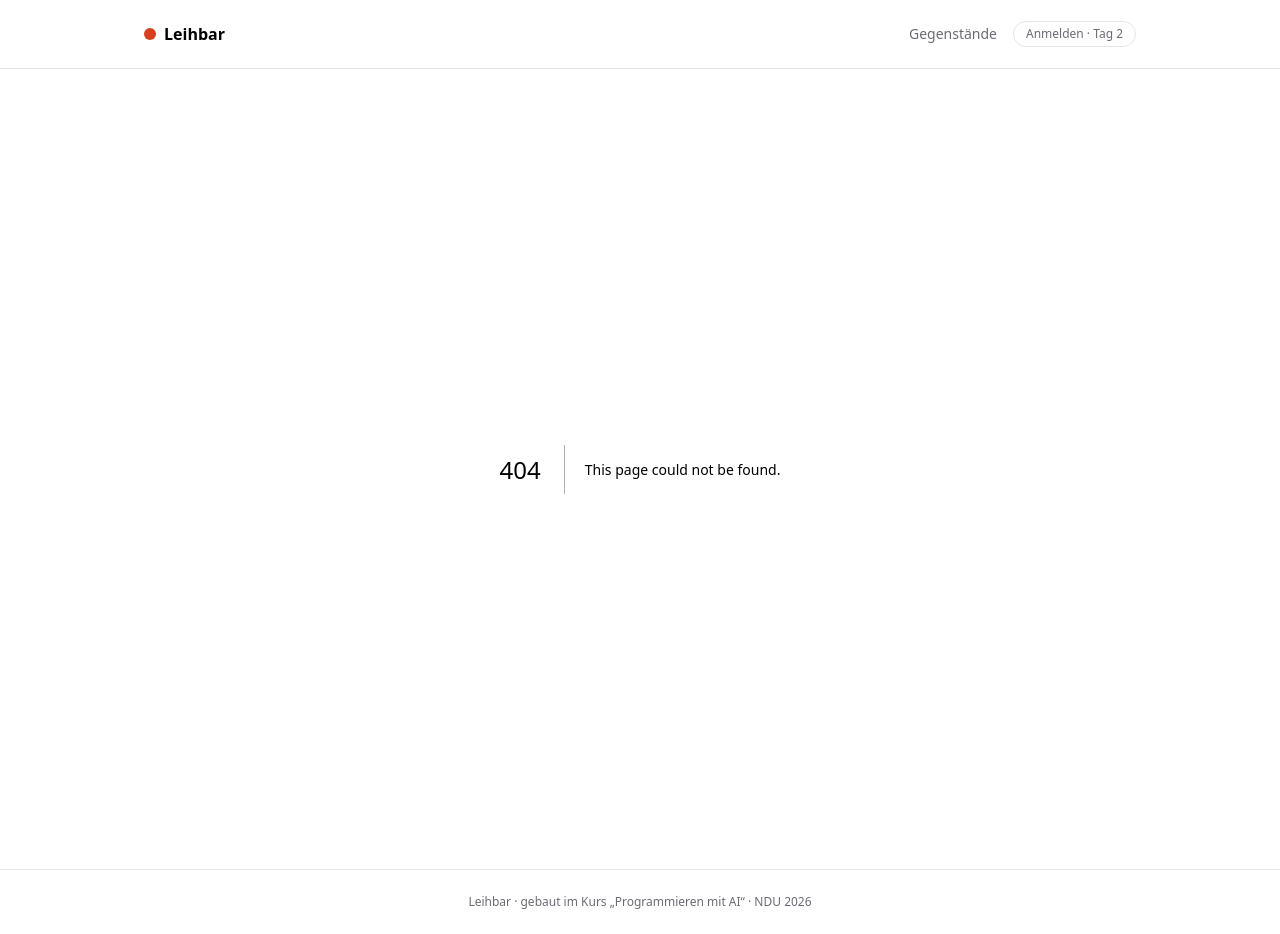
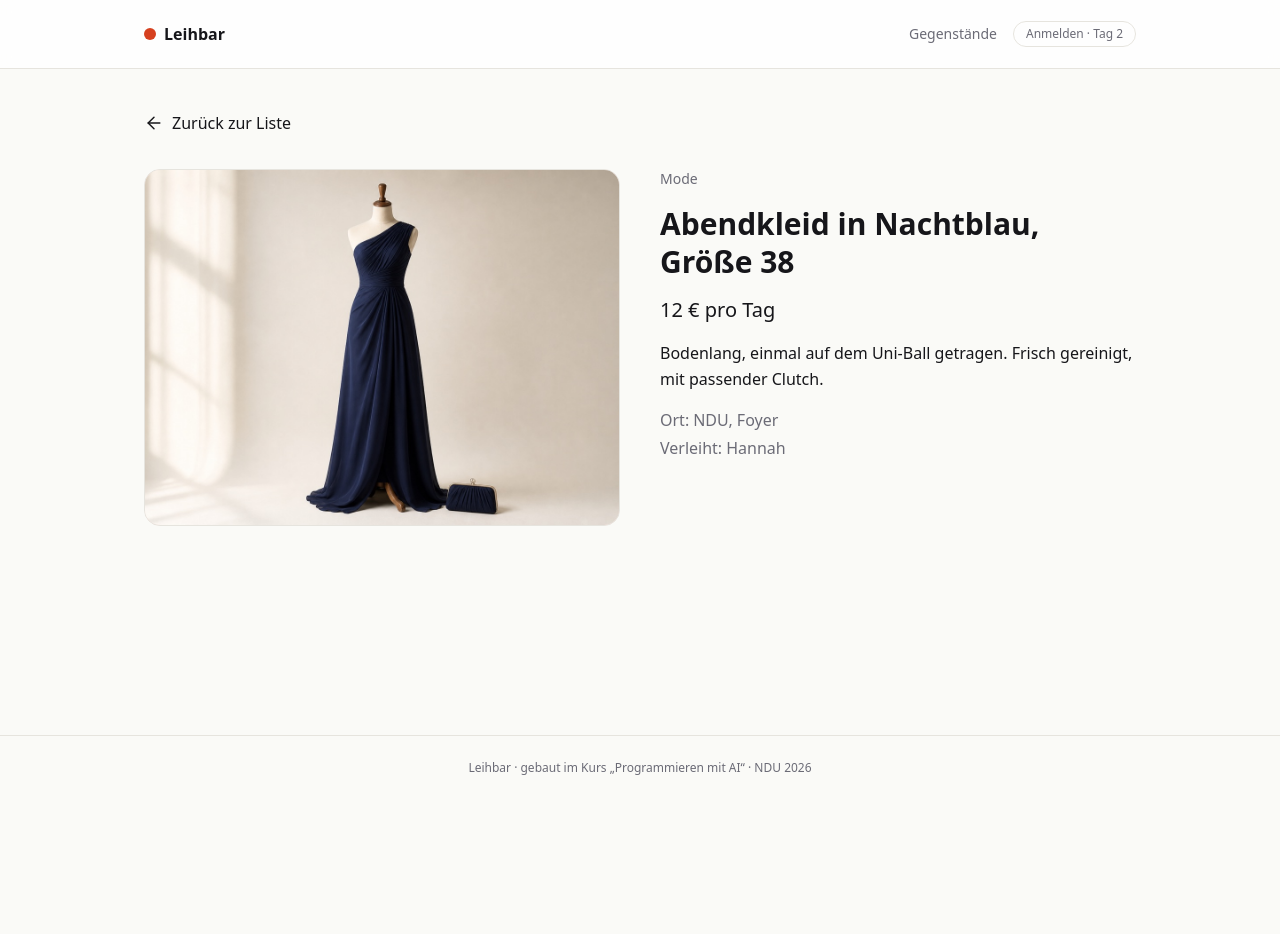
Before and after one commit to Joachim002/leihbar, a Next.js app: page /gegenstaende/abendkleid in a window 1280 px wide. Before the commit this address had no page. After the commit the page ends 800 px from the top, so only its background shows below. Built offline with nearby package versions, Linux system fonts and the light colour scheme.

Commit message:
Klick auf einen Gegenstand öffnet seine Detailseite
Eigene Seite pro Gegenstand mit Zurück-Link und Meldung für unbekannte Adressen. Issue 1 und 2 im Backlog abgehakt.

Co-Authored-By: Claude Sonnet 5.5 <noreply@anthropic.com>

```diff
--- /dev/null
+++ b/src/app/gegenstaende/[id]/not-found.tsx
@@ -0,0 +1,18 @@
+import Link from "next/link";
+
+export default function GegenstandNichtGefunden() {
+  return (
+    <main className="mx-auto w-full max-w-5xl flex-1 px-4 py-12">
+      <h1 className="mb-3 text-3xl font-bold">Diesen Gegenstand gibt es nicht</h1>
+      <p className="mb-6 max-w-xl text-muted">
+        Vielleicht wurde er entfernt, oder die Adresse hat einen Tippfehler.
+      </p>
+      <Link
+        href="/#gegenstaende"
+        className="inline-flex min-h-11 items-center rounded-xl bg-accent px-5 font-medium text-white shadow-sm transition hover:opacity-90"
+      >
+        Zurück zur Liste
+      </Link>
+    </main>
+  );
+}
--- /dev/null
+++ b/src/app/gegenstaende/[id]/page.tsx
@@ -0,0 +1,84 @@
+import type { Metadata } from "next";
+import Image from "next/image";
+import Link from "next/link";
+import { notFound } from "next/navigation";
+import { ArrowLeft } from "lucide-react";
+import { gegenstaende } from "@/data/gegenstaende";
+import { preisText } from "@/lib/format";
+
+function findeGegenstand(id: string) {
+  return gegenstaende.find((gegenstand) => gegenstand.id === id);
+}
+
+export function generateStaticParams() {
+  return gegenstaende.map((gegenstand) => ({ id: gegenstand.id }));
+}
+
+export async function generateMetadata({
+  params,
+}: PageProps<"/gegenstaende/[id]">): Promise<Metadata> {
+  const { id } = await params;
+  const gegenstand = findeGegenstand(id);
+  return { title: gegenstand ? gegenstand.titel : "Nicht gefunden" };
+}
+
+export default async function GegenstandSeite({
+  params,
+}: PageProps<"/gegenstaende/[id]">) {
+  const { id } = await params;
+  const gegenstand = findeGegenstand(id);
+
+  if (!gegenstand) {
+    notFound();
+  }
+
+  const { titel, kategorie, beschreibung, besitzer, ort, preisProTag, verfuegbar, bild } =
+    gegenstand;
+
+  return (
+    <main className="mx-auto w-full max-w-5xl flex-1 px-4 py-8">
+      <Link
+        href="/#gegenstaende"
+        className="mb-6 inline-flex min-h-11 items-center gap-2 font-medium underline-offset-4 hover:underline"
+      >
+        <ArrowLeft size={20} strokeWidth={1.75} />
+        Zurück zur Liste
+      </Link>
+
+      <article className="grid gap-6 md:grid-cols-2 md:gap-10">
+        <div className="relative aspect-[4/3] overflow-hidden rounded-2xl border border-border bg-accent-soft">
+          <Image
+            src={bild}
+            alt={titel}
+            fill
+            sizes="(min-width: 768px) 480px, 100vw"
+            className="object-cover"
+            preload
+          />
+        </div>
+
+        <div className="flex flex-col gap-4">
+          <p className="text-sm text-muted">{kategorie}</p>
+          <h1 className="text-3xl font-bold leading-tight">{titel}</h1>
+          <p className="text-xl font-medium">{preisText(preisProTag)}</p>
+          {!verfuegbar && (
+            <p className="rounded-xl bg-accent-soft px-4 py-3">
+              Dieser Gegenstand ist gerade verliehen.
+            </p>
+          )}
+          <p className="leading-relaxed">{beschreibung}</p>
+          <dl className="space-y-1 text-muted">
+            <div className="flex gap-1">
+              <dt>Ort:</dt>
+              <dd>{ort}</dd>
+            </div>
+            <div className="flex gap-1">
+              <dt>Verleiht:</dt>
+              <dd>{besitzer}</dd>
+            </div>
+          </dl>
+        </div>
+      </article>
+    </main>
+  );
+}
--- a/src/components/GegenstandKarte.tsx
+++ b/src/components/GegenstandKarte.tsx
@@ -1,4 +1,5 @@
 import Image from "next/image";
+import Link from "next/link";
 import type { Gegenstand } from "@/data/gegenstaende";
 import { preisText } from "@/lib/format";
 
@@ -9,10 +10,10 @@ type Props = {
 };
 
 export default function GegenstandKarte({ gegenstand, erstes = false }: Props) {
-  const { titel, kategorie, besitzer, ort, preisProTag, bild } = gegenstand;
+  const { id, titel, kategorie, besitzer, ort, preisProTag, bild } = gegenstand;
 
   return (
-    <article className="flex h-full flex-col overflow-hidden rounded-2xl border border-border bg-card shadow-sm">
+    <article className="relative flex h-full flex-col overflow-hidden rounded-2xl border border-border bg-card shadow-sm">
       <div className="relative aspect-[4/3] bg-accent-soft">
         {/* Der Titel steht direkt darunter, deshalb ist der Alt-Text leer. */}
         <Image
@@ -26,7 +27,15 @@ export default function GegenstandKarte({ gegenstand, erstes = false }: Props) {
       </div>
       <div className="flex flex-1 flex-col gap-2 p-4">
         <p className="text-sm text-muted">{kategorie}</p>
-        <h3 className="font-semibold leading-snug">{titel}</h3>
+        <h3 className="font-semibold leading-snug">
+          {/* Der unsichtbare Bereich (after) macht die ganze Karte anklickbar. */}
+          <Link
+            href={`/gegenstaende/${id}`}
+            className="after:absolute after:inset-0 after:content-['']"
+          >
+            {titel}
+          </Link>
+        </h3>
         <p className="font-medium">{preisText(preisProTag)}</p>
         <dl className="mt-auto space-y-1 pt-2 text-sm text-muted">
           <div className="flex gap-1">
```
Also changed, not shown: 1 other file (tests, documents, lock files or other folders).
